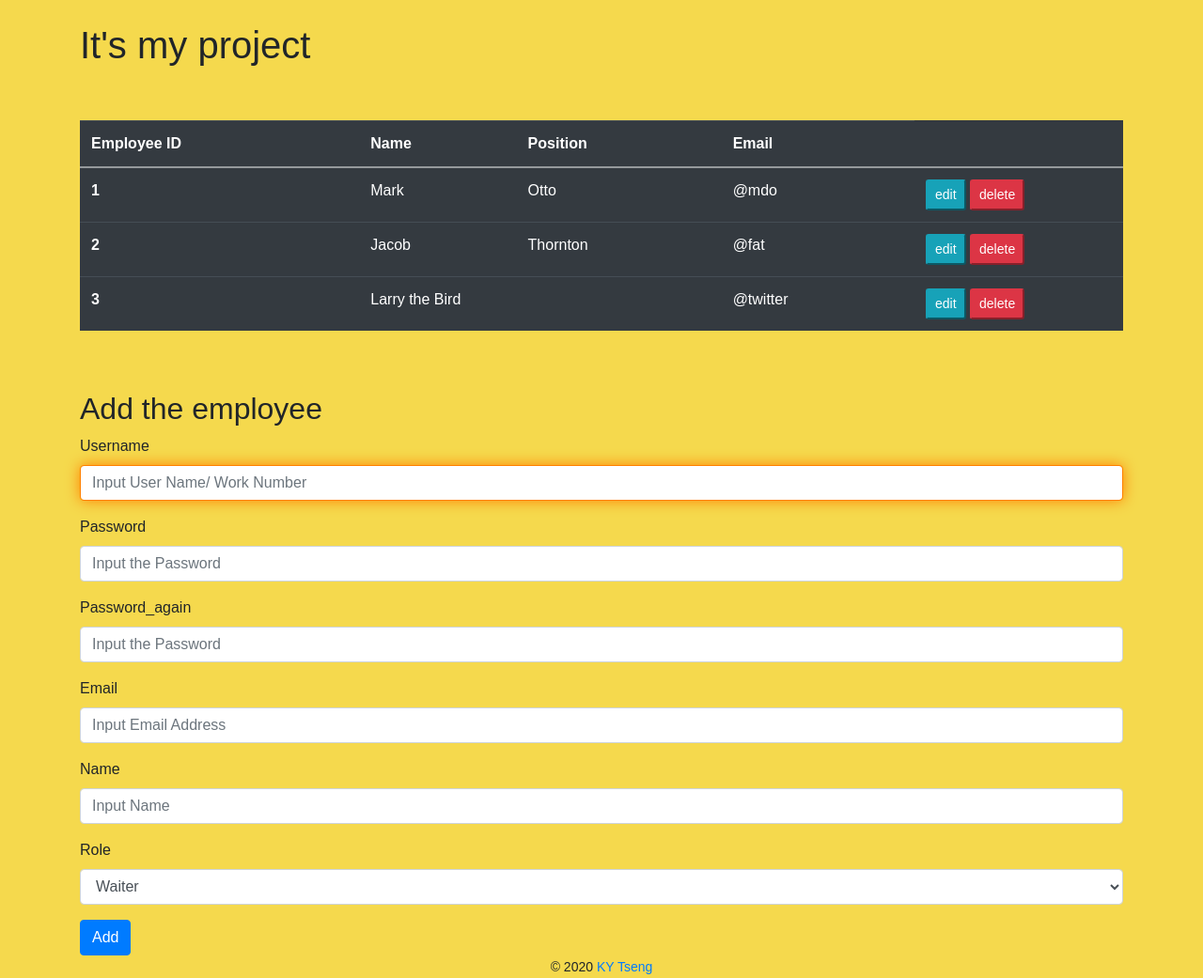
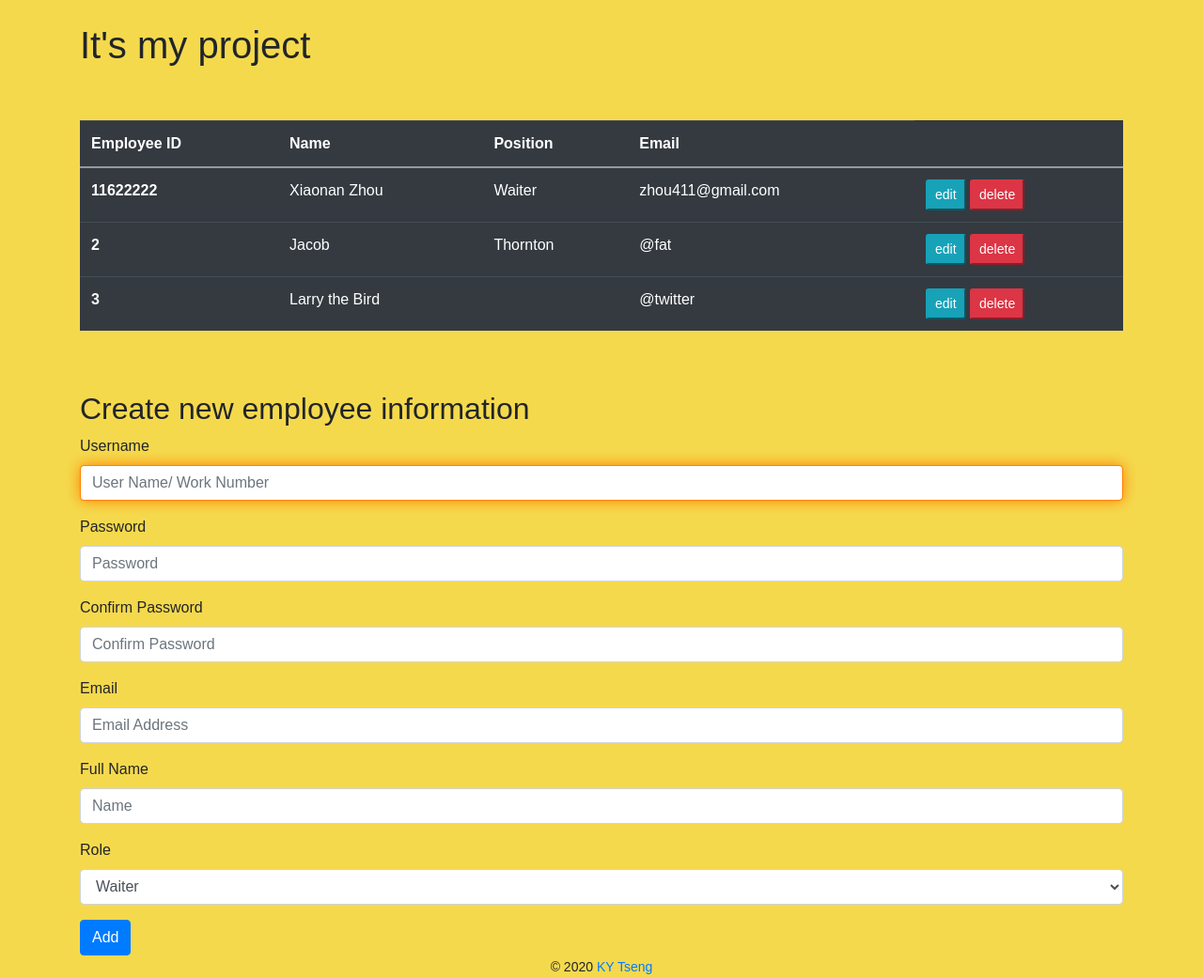
Before and after one commit to JasonZHOU41/Cpts583-project, a Flask app: page / in a window 1280 px wide. Shown: the part 58-1099 px from the top of the page at 94% size. Run offline with Flask 2, Linux system fonts and the light colour scheme; parts of the project's set-up code (start-up, migrations or seed data) failed here and were passed over; some libraries are stand-ins or nearby versions.

```diff
--- a/myproject/forms.py
+++ b/myproject/forms.py
@@ -25,29 +25,29 @@ class Add_Form(FlaskForm):
     '''
     username = StringField('Username',
                            validators=[DataRequired(), Length(1, 20)],
-                           render_kw={"placeholder": "Input User Name/ Work Number"})
+                           render_kw={"placeholder": "User Name/ Work Number"})
 
     password = PasswordField('Password',
                              validators=[DataRequired(), Length(6, 20)],
-                             render_kw={"placeholder": "Input the Password"})
+                             render_kw={"placeholder": "Password"})
 
-    password_again = PasswordField('Password_again',
+    password_again = PasswordField('Confirm Password',
                                    validators=[DataRequired(), Length(6, 20)],
-                                   render_kw={"placeholder": "Input the Password"})
+                                   render_kw={"placeholder": "Confirm Password"})
 
     email = StringField('Email',
                         validators=[DataRequired(), Email()],
-                        render_kw={"placeholder": "Input Email Address"})
+                        render_kw={"placeholder": "Email Address"})
 
-    name = StringField('Name',
+    name = StringField('Full Name',
                        validators=[DataRequired()],
-                       render_kw={"placeholder": "Input Name"})
+                       render_kw={"placeholder": "Name"})
 
     role = SelectField('Role',
                        choices=[('1', 'Waiter'),
                                 ('2', 'Host'),
                                 ('3', 'kitchen'),
-                                ('4', 'Bus'),
+                                ('4', 'Busboy'),
                                 ('5', 'Manager')])
 
     submit = SubmitField('Add')
--- a/myproject/templates/index.html
+++ b/myproject/templates/index.html
@@ -19,10 +19,10 @@
         </thead>
         <tbody>
         <tr>
-            <th scope="row">1</th>
-            <td>Mark</td>
-            <td>Otto</td>
-            <td>@mdo</td>
+            <th scope="row">11622222</th>
+            <td>Xiaonan Zhou</td>
+            <td>Waiter</td>
+            <td>zhou411@gmail.com</td>
             <td>
                 <button class="table-btn btn-sm btn-info">edit</button>
                 <button class="table-btn btn-sm btn-danger">delete</button>
@@ -51,7 +51,7 @@
     </table>
     <br>
     <br>
-    <h2>Add the employee</h2>
+    <h2>Create new employee information</h2>
     {#    {{ render_form(form) }}#}
 
     <form class="form add-form" action="/index" method="post">
```
